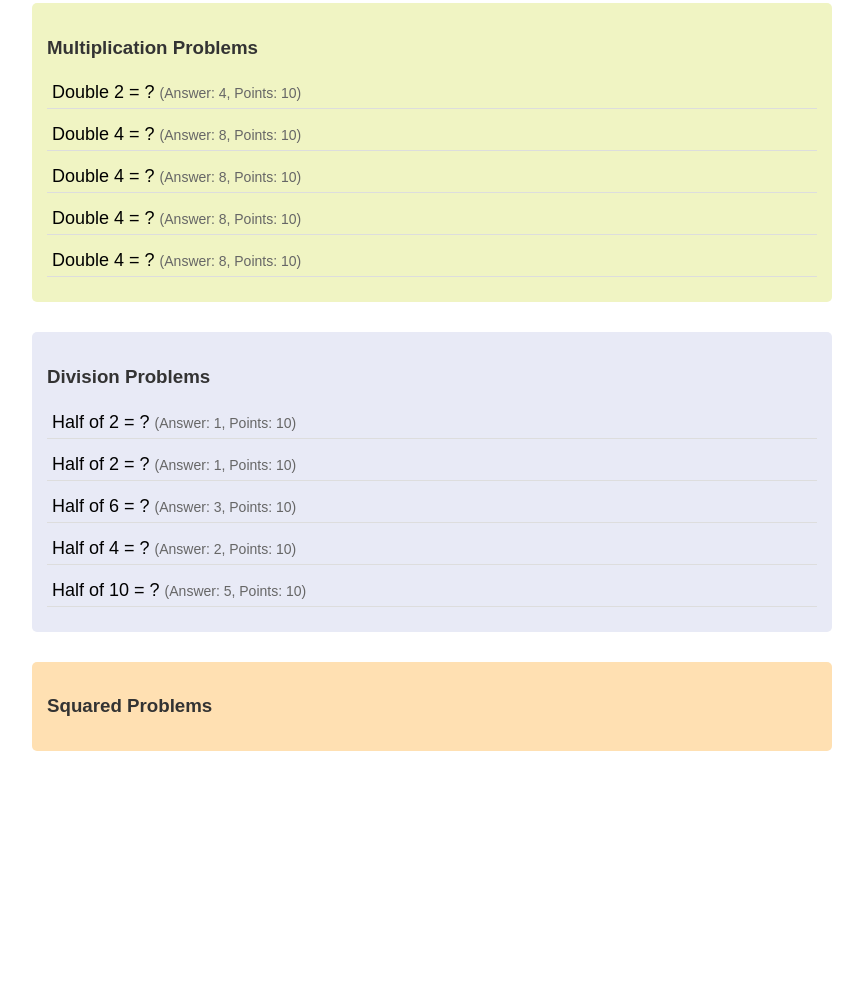
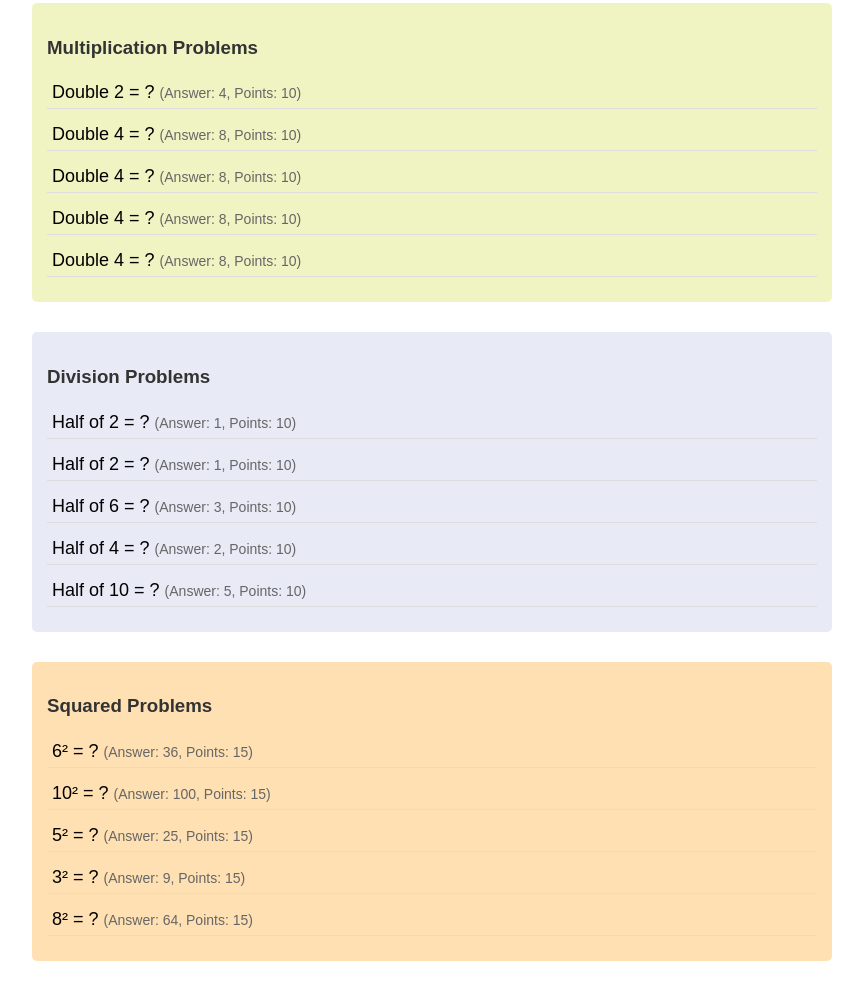
Before and after one commit to RobinL/maths-game-problem-generator, a website: page demo/index.html in a window 1280 px wide. Shown: the part 2106-3105 px from the top of the page, without its empty margins (208-1071 px from the left). Before the commit the page ends 2907 px from the top, so only its background shows below. Drawn offline with Linux system fonts and the light colour scheme.

Commit message:
problem generation

```diff
--- a/demo/index.html
+++ b/demo/index.html
@@ -252,20 +252,46 @@
             const problemElement = document.createElement('div');
             problemElement.className = 'problem';
 
+            // Log the problem for debugging
+            console.log('Problem:', problem);
+
+            // Special handling for SquaredProblem
+            if (problem && problem.type === 'squared' && !problem.problemDetails) {
+                // For squared problems without problemDetails, create a simple squared problem
+                const num = Math.floor(Math.random() * 10) + 1; // Random number between 1 and 10
+                const expression = `${num}${problem.symbol || '²'}`;
+                const answer = num * num;
+
+                problemElement.innerHTML = `
+                    <span class="expression">${expression} = ?</span>
+                    <span class="answer">(Answer: ${answer}, Points: 15)</span>
+                `;
+                container.appendChild(problemElement);
+                return;
+            }
+
+            // Check if problemDetails exists
+            if (!problem || !problem.problemDetails) {
+                console.error('Problem or problemDetails is undefined:', problem);
+                problemElement.innerHTML = `
+                    <span class="expression">Error: Could not generate problem</span>
+                `;
+                container.appendChild(problemElement);
+                return;
+            }
+
             // Get the problem details directly from the problemDetails object
             let expression = problem.problemDetails.expression;
             const answer = problem.problemDetails.answer;
             const points = problem.getPoints();
 
-            // Log the problem for debugging
-            console.log('Problem:', problem);
             console.log('Expression:', expression);
             console.log('Type:', problem.type);
             console.log('Symbol:', problem.symbol);
 
             // Fix for multiplication and division symbols
             // If the expression contains 'undefined', replace it with the proper symbol
-            if (expression.includes('undefined')) {
+            if (expression && expression.includes('undefined')) {
                 if (problem.type === 'multiplication') {
                     expression = expression.replace('undefined', '×');
                 } else if (problem.type === 'division') {
@@ -274,8 +300,8 @@
             }
 
             problemElement.innerHTML = `
-                <span class="expression">${expression} = ?</span>
-                <span class="answer">(Answer: ${answer}, Points: ${points})</span>
+                <span class="expression">${expression || 'Error: No expression'} = ?</span>
+                <span class="answer">(Answer: ${answer !== undefined ? answer : 'Unknown'}, Points: ${points || 0})</span>
             `;
 
             container.appendChild(problemElement);
```
